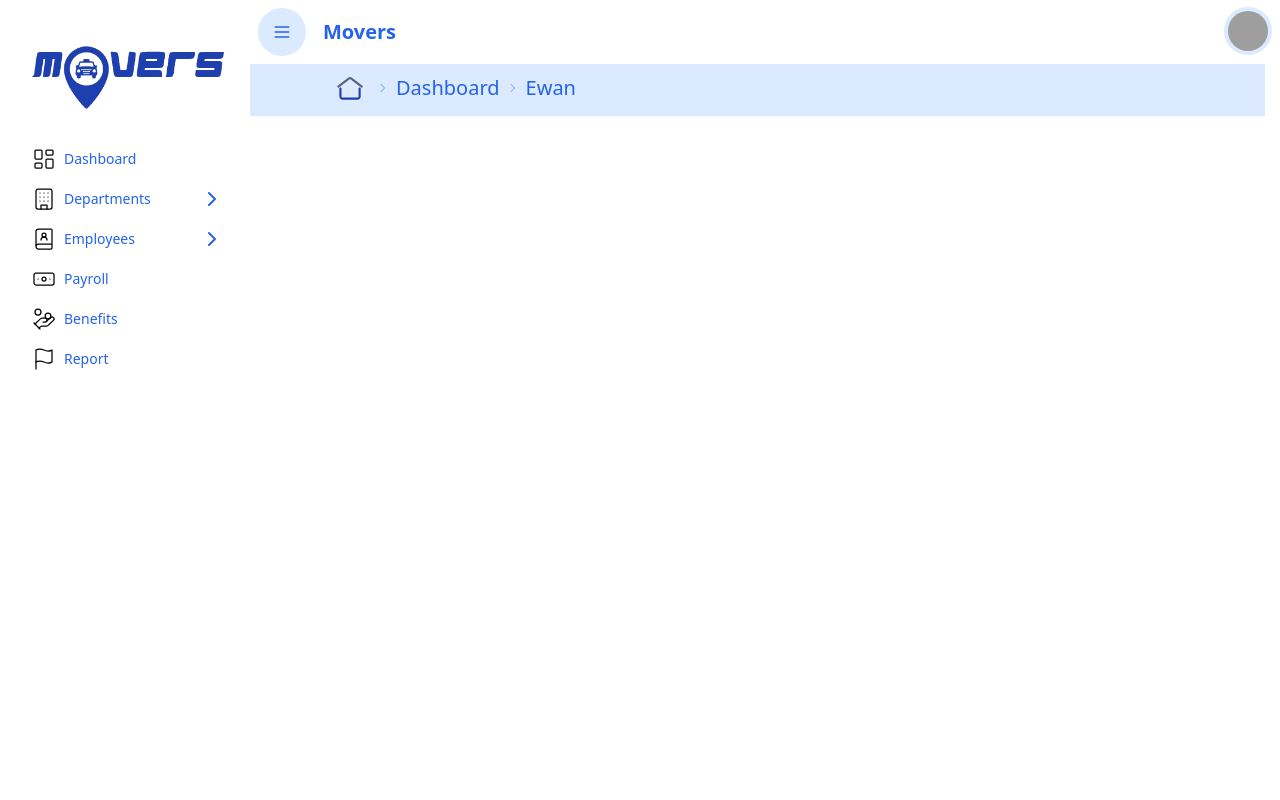
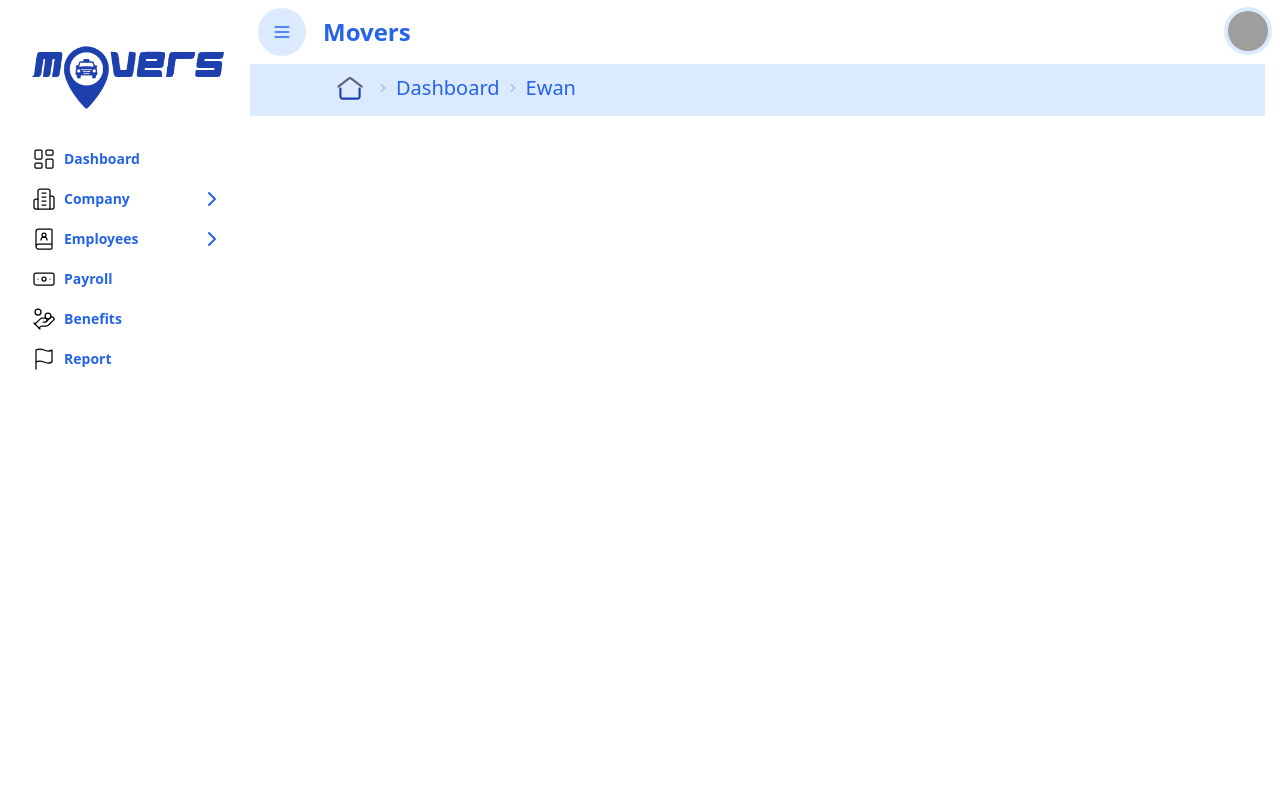
Before and after one commit to Meelancholy/HR1, a PHP site: page / in a window 1280 px wide, after a click that opens the changed part. Run offline with PHP 8.4, Linux system fonts and the light colour scheme; grey boxes are pictures that could not be loaded.

Commit message:
renamed:    assets/taxi.png -> assets/logo.png 	renamed:    src/input.css -> css/input.css 	renamed:    src/output.css -> css/output.css 	renamed:    src/index.html -> src/index.php

```diff
--- a/src/output.css
+++ b/css/output.css
@@ -1976,11 +1976,6 @@ html:has(.drawer-toggle:checked) {
   transform: translate(var(--tw-translate-x), var(--tw-translate-y)) rotate(var(--tw-rotate)) skewX(var(--tw-skew-x)) skewY(var(--tw-skew-y)) scaleX(var(--tw-scale-x)) scaleY(var(--tw-scale-y));
 }
 
-.rotate-90 {
-  --tw-rotate: 90deg;
-  transform: translate(var(--tw-translate-x), var(--tw-translate-y)) rotate(var(--tw-rotate)) skewX(var(--tw-skew-x)) skewY(var(--tw-skew-y)) scaleX(var(--tw-scale-x)) scaleY(var(--tw-scale-y));
-}
-
 .transform {
   transform: translate(var(--tw-translate-x), var(--tw-translate-y)) rotate(var(--tw-rotate)) skewX(var(--tw-skew-x)) skewY(var(--tw-skew-y)) scaleX(var(--tw-scale-x)) scaleY(var(--tw-scale-y));
 }
@@ -1995,6 +1990,10 @@ html:has(.drawer-toggle:checked) {
 
 .rounded-full {
   border-radius: 9999px;
+}
+
+.rounded-md {
+  border-radius: 0.375rem;
 }
 
 .bg-blue-100 {
@@ -2035,19 +2034,56 @@ html:has(.drawer-toggle:checked) {
   padding-top: 1.25rem;
 }
 
+.font-mono {
+  font-family: ui-monospace, SFMono-Regular, Menlo, Monaco, Consolas, "Liberation Mono", "Courier New", monospace;
+}
+
+.font-sans {
+  font-family: ui-sans-serif, system-ui, sans-serif, "Apple Color Emoji", "Segoe UI Emoji", "Segoe UI Symbol", "Noto Color Emoji";
+}
+
 .text-xl {
   font-size: 1.25rem;
   line-height: 1.75rem;
 }
 
+.text-sm {
+  font-size: 0.875rem;
+  line-height: 1.25rem;
+}
+
+.text-2xl {
+  font-size: 1.5rem;
+  line-height: 2rem;
+}
+
+.font-bold {
+  font-weight: 700;
+}
+
+.italic {
+  font-style: italic;
+}
+
 .text-blue-600 {
   --tw-text-opacity: 1;
   color: rgb(37 99 235 / var(--tw-text-opacity));
 }
 
+.text-blue-800 {
+  --tw-text-opacity: 1;
+  color: rgb(30 64 175 / var(--tw-text-opacity));
+}
+
 .shadow {
   --tw-shadow: 0 1px 3px 0 rgb(0 0 0 / 0.1), 0 1px 2px -1px rgb(0 0 0 / 0.1);
   --tw-shadow-colored: 0 1px 3px 0 var(--tw-shadow-color), 0 1px 2px -1px var(--tw-shadow-color);
+  box-shadow: var(--tw-ring-offset-shadow, 0 0 #0000), var(--tw-ring-shadow, 0 0 #0000), var(--tw-shadow);
+}
+
+.shadow-inner {
+  --tw-shadow: inset 0 2px 4px 0 rgb(0 0 0 / 0.05);
+  --tw-shadow-colored: inset 0 2px 4px 0 var(--tw-shadow-color);
   box-shadow: var(--tw-ring-offset-shadow, 0 0 #0000), var(--tw-ring-shadow, 0 0 #0000), var(--tw-shadow);
 }
 
--- a/src/index.html
+++ /dev/null
@@ -1,108 +0,0 @@
-<!doctype html>
-<html>
-<head>
-  <meta charset="UTF-8">
-  <meta name="viewport" content="width=device-width, initial-scale=1.0">
-  <link href="./output.css" rel="stylesheet">
-  <link href="../css/styles.css" rel="stylesheet">
-</head>
-<body class="bg-white">
-  <div class="fixed top-0 left-0 w-screen h-12 bg-white navbar">
-    <div class="flex-1 ">
-      <label for="my-drawer" class="btn btn-ghost btn-circle drawer-btn bg-blue-100 hover:bg-blue-200">
-        <svg xmlns="http://www.w3.org/2000/svg" fill="none" viewBox="0 0 24 24" class="inline-block w-5 h-5 stroke-current text-blue-600 transition duration-300">
-          <path stroke-linecap="round" stroke-linejoin="round" stroke-width="2" d="M4 6h16M4 12h16M4 18h16" class="drawer-btn-icon"></path>
-        </svg>
-      </label>
-      <a class="btn btn-ghost text-xl text-blue-600">Movers</a>
-    </div>
-    <div class="fixed top-0 left-0 w-64 h-screen bg-white text-blue-600 transform -translate-x-full transition-transform duration-300 ease-in-out drawer">
-      <input id="my-drawer" type="checkbox" class="drawer-toggle" />
-      <div class="drawer-side">
-        <label for="my-drawer" aria-label="close sidebar" class="drawer-overlay bg-blue-100 bg-opacity-50"></label>
-        <ul class="menu bg-white text-blue-600 min-h-full w-64 p-4">
-          <!-- Sidebar content here -->
-          <br><li><a href="index.html"><img alt="Movers Logo" src="../assets/taxi.png"/></a></li><br>
-          <li><a class="hover:text-blue-800" href="index.html"><svg xmlns="http://www.w3.org/2000/svg" width="24" height="24" viewBox="0 0 24 24" fill="none" stroke="#000000" stroke-width="1.25" stroke-linecap="round" stroke-linejoin="round" class="lucide lucide-layout-dashboard"><rect width="7" height="9" x="3" y="3" rx="1"/><rect width="7" height="5" x="14" y="3" rx="1"/><rect width="7" height="9" x="14" y="12" rx="1"/><rect width="7" height="5" x="3" y="16" rx="1"/></svg>
-            Dashboard</a>
-          </li>
-          <li>
-            <a class="department-link hover:text-blue-800"><svg xmlns="http://www.w3.org/2000/svg" width="24" height="24" viewBox="0 0 24 24" fill="none" stroke="#000000" stroke-width="1.25" stroke-linecap="round" stroke-linejoin="round" class="lucide lucide-building"><rect width="16" height="20" x="4" y="2" rx="2" ry="2"/><path d="M9 22v-4h6v4"/><path d="M8 6h.01"/><path d="M16 6h.01"/><path d="M12 6h.01"/><path d="M12 10h.01"/><path d="M12 14h.01"/><path d="M16 10h.01"/><path d="M16 14h.01"/><path d="M8 10h.01"/><path d="M8 14h.01"/></svg>
-              Departments
-              <svg xmlns="http://www.w3.org/2000/svg" width="24" height="24" viewBox="0 0 24 24" fill="none" stroke="currentColor" stroke-width="2" stroke-linecap="round" stroke-linejoin="round" class="lucide lucide-chevron-right" id="arrow-icon-department"><path d="m9 18 6-6-6-6"/></svg></a>
-            <ul id="department-list" class="hidden">
-              <li><a class="hover:text-blue-800"><svg xmlns="http://www.w3.org/2000/svg" width="24" height="24" viewBox="0 0 24 24" fill="none" stroke="#000000" stroke-width="1.25" stroke-linecap="round" stroke-linejoin="round" class="lucide lucide-wrench"><path d="M14.7 6.3a1 1 0 0 0 0 1.4l1.6 1.6a1 1 0 0 0 1.4 0l3.77-3.77a6 6 0 0 1-7.94 7.94l-6.91 6.91a2.12 2.12 0 0 1-3-3l6.91-6.91a6 6 0 0 1 7.94-7.94l-3.76 3.76z"/></svg>
-                Manage Departments
-              </a>
-              </li>
-              <li><a class="hover:text-blue-800"><svg xmlns="http://www.w3.org/2000/svg" width="24" height="24" viewBox="0 0 24 24" fill="none" stroke="#000000" stroke-width="1.25" stroke-linecap="round" stroke-linejoin="round" class="lucide lucide-house-plus"><path d="M13.22 2.416a2 2 0 0 0-2.511.057l-7 5.999A2 2 0 0 0 3 10v9a2 2 0 0 0 2 2h14a2 2 0 0 0 2-2v-7.354"/><path d="M15 21v-8a1 1 0 0 0-1-1h-4a1 1 0 0 0-1 1v8"/><path d="M15 6h6"/><path d="M18 3v6"/></svg>
-                Add Department
-              </a>
-              </li>
-            </ul>
-          </li>
-          <li>
-            <a class="employee-link hover:text-blue-800"><svg xmlns="http://www.w3.org/2000/svg" width="24" height="24" viewBox="0 0 24 24" fill="none" stroke="#000000" stroke-width="1.25" stroke-linecap="round" stroke-linejoin="round" class="lucide lucide-book-user"><path d="M15 13a3 3 0 1 0-6 0"/><path d="M4 19.5v-15A2.5 2.5 0 0 1 6.5 2H19a1 1 0 0 1 1 1v18a1 1 0 0 1-1 1H6.5a1 1 0 0 1 0-5H20"/><circle cx="12" cy="8" r="2"/></svg>
-              Employees
-              <svg xmlns="http://www.w3.org/2000/svg" width="24" height="24" viewBox="0 0 24 24" fill="none" stroke="currentColor" stroke-width="2" stroke-linecap="round" stroke-linejoin="round" class="lucide lucide-chevron-right" id="arrow-icon-employee"><path d="m9 18 6-6-6-6"/></svg></a>
-            <ul id="employee-list" class="hidden">
-              <li><a class="hover:text-blue-800"><svg xmlns="http://www.w3.org/2000/svg" width="24" height="24" viewBox="0 0 24 24" fill="none" stroke="#000000" stroke-width="1.25" stroke-linecap="round" stroke-linejoin="round" class="lucide lucide-users"><path d="M16 21v-2a4 4 0 0 0-4-4H6a4 4 0 0 0-4 4v2"/><circle cx="9" cy="7" r="4"/><path d="M22 21v-2a4 4 0 0 0-3-3.87"/><path d="M16 3.13a4 4 0 0 1 0 7.75"/></svg>
-                Manage Employees
-              </a>
-            </li>
-              <li><a class="hover:text-blue-800"><svg xmlns="http://www.w3.org/2000/svg" width="24" height="24" viewBox="0 0 24 24" fill="none" stroke="#000000" stroke-width="1.25" stroke-linecap="round" stroke-linejoin="round" class="lucide lucide-user-plus"><path d="M16 21v-2a4 4 0 0 0-4-4H6a4 4 0 0 0-4 4v2"/><circle cx="9" cy="7" r="4"/><line x1="19" x2="19" y1="8" y2="14"/><line x1="22" x2="16" y1="11" y2="11"/></svg>
-                Add Employee
-              </a>
-            </li>
-            </ul>
-          </li>
-          <li><a class="hover:text-blue-800"><svg xmlns="http://www.w3.org/2000/svg" width="24" height="24" viewBox="0 0 24 24" fill="none" stroke="#000000" stroke-width="1.25" stroke-linecap="round" stroke-linejoin="round" class="lucide lucide-banknote"><rect width="20" height="12" x="2" y="6" rx="2"/><circle cx="12" cy="12" r="2"/><path d="M6 12h.01M18 12h.01"/></svg>
-            Payroll</a></li>
-          <li><a class="hover:text-blue-800"><svg xmlns="http://www.w3.org/2000/svg" width="24" height="24" viewBox="0 0 24 24" fill="none" stroke="#000000" stroke-width="1.25" stroke-linecap="round" stroke-linejoin="round" class="lucide lucide-hand-coins"><path d="M11 15h2a2 2 0 1 0 0-4h-3c-.6 0-1.1.2-1.4.6L3 17"/><path d="m7 21 1.6-1.4c.3-.4.8-.6 1.4-.6h4c1.1 0 2.1-.4 2.8-1.2l4.6-4.4a2 2 0 0 0-2.75-2.91l-4.2 3.9"/><path d="m2 16 6 6"/><circle cx="16" cy="9" r="2.9"/><circle cx="6" cy="5" r="3"/></svg>
-            Benefits</a></li>
-          <li><a class="hover:text-blue-800"><svg xmlns="http://www.w3.org/2000/svg" width="24" height="24" viewBox="0 0 24 24" fill="none" stroke="#000000" stroke-width="1.25" stroke-linecap="round" stroke-linejoin="round" class="lucide lucide-flag"><path d="M4 15s1-1 4-1 5 2 8 2 4-1 4-1V3s-1 1-4 1-5-2-8-2-4 1-4 1z"/><line x1="4" x2="4" y1="22" y2="15"/></svg>
-            Report</a></li>
-        </ul>
-      </div>
-    </div>
-
-    <div class="flex-none">
-      <div class="dropdown dropdown-end">
-        <div tabindex="0" role="button" class="btn btn-ghost btn-circle avatar bg-blue-100 hover:bg-blue-200">
-          <div class="w-10 rounded-full">
-            <img
-              alt="Profile Picture"
-              src="https://img.daisyui.com/images/stock/photo-1534528741775-53994a69daeb.webp" />
-          </div>
-        </div>
-        <ul
-          tabindex="0"
-          class="menu menu-sm dropdown-content bg-white text-blue-600 rounded-box z-[1] mt-3 w-52 p-2 shadow">
-          <li>
-            <a class="justify-between hover:text-blue-800">
-              Profile
-            </a>
-          </li>
-          <li><a class="hover:text-blue-800">Settings</a></li>
-          <li><a class="hover:text-blue-800">Logout</a></li>
-        </ul>
-      </div>
-    </div>
-  </div>
-
-  <div class="pt-12">
-    <main class="main-content bg-blue-100">
-      <div class="breadcrumbs text-xl text-blue-600 relative pl-20 pt-5">
-        <ul>
-          <li><a href="index.html" class="hover:text-blue-800">
-            <svg width="40px" height="40px" viewBox="-286.72 -286.72 1597.44 1597.44" class="icon" version="1.1" xmlns="http://www.w3.org/2000/svg" fill="#000000"><g id="SVGRepo_bgCarrier" stroke-width="0"></g><g id="SVGRepo_tracerCarrier" stroke-linecap="round" stroke-linejoin="round"></g><g id="SVGRepo_iconCarrier"><path d="M981.4 502.3c-9.1 0-18.3-2.9-26-8.9L539 171.7c-15.3-11.8-36.7-11.8-52 0L70.7 493.4c-18.6 14.4-45.4 10.9-59.7-7.7-14.4-18.6-11-45.4 7.7-59.7L435 104.3c46-35.5 110.2-35.5 156.1 0L1007.5 426c18.6 14.4 22 41.1 7.7 59.7-8.5 10.9-21.1 16.6-33.8 16.6z" fill="#5F6379"></path><path d="M810.4 981.3H215.7c-70.8 0-128.4-57.6-128.4-128.4V534.2c0-23.5 19.1-42.6 42.6-42.6s42.6 19.1 42.6 42.6v318.7c0 23.8 19.4 43.2 43.2 43.2h594.8c23.8 0 43.2-19.4 43.2-43.2V534.2c0-23.5 19.1-42.6 42.6-42.6s42.6 19.1 42.6 42.6v318.7c-0.1 70.8-57.7 128.4-128.5 128.4z" fill="#1e40ae"></path></g></svg>
-          </a></li>
-          <li><a class="hover:text-blue-800">Dashboard</a></li>
-          <li>Ewan</li>
-        </ul>
-      </div>
-    </main>
-  </div>
-  <script src="script/sidebar.js"></script>
-</body>
-</html>
--- /dev/null
+++ b/src/index.php
@@ -0,0 +1,111 @@
+<!doctype html>
+<html>
+<head>
+  <meta charset="UTF-8">
+  <meta name="viewport" content="width=device-width, initial-scale=1.0">
+  <link href="../css/output.css" rel="stylesheet">
+  <link href="../css/styles.css" rel="stylesheet">
+</head>
+<body class="bg-white">
+  <div class="fixed top-0 left-0 w-screen h-12 bg-white navbar">
+    <div class="flex-1 ">
+      <label for="my-drawer" class="btn btn-ghost btn-circle drawer-btn bg-blue-100 hover:bg-blue-200">
+        <svg xmlns="http://www.w3.org/2000/svg" fill="none" viewBox="0 0 24 24" class="inline-block w-5 h-5 stroke-current text-blue-600 transition duration-300">
+          <path stroke-linecap="round" stroke-linejoin="round" stroke-width="2" d="M4 6h16M4 12h16M4 18h16" class="drawer-btn-icon"></path>
+        </svg>
+      </label>
+      <a class="btn btn-ghost text-2xl font-bold text-blue-600" href="index.php">Movers</a>
+    </div>
+    <div class="fixed top-0 left-0 w-64 h-screen bg-white font-bold text-blue-600 transform -translate-x-full transition-transform duration-300 ease-in-out drawer">
+      <input id="my-drawer" type="checkbox" class="drawer-toggle" />
+      <div class="drawer-side">
+        <label for="my-drawer" aria-label="close sidebar" class="drawer-overlay bg-blue-100 bg-opacity-50"></label>
+        <ul class="menu bg-white text-blue-600 min-h-full w-64 p-4">
+          <!-- Sidebar content here -->
+          <br><li><a href="index.php"><img alt="Movers Logo" src="../assets/logo.png"/></a></li><br>
+          <li><a class="hover:text-blue-800" href="index.php"><svg xmlns="http://www.w3.org/2000/svg" width="24" height="24" viewBox="0 0 24 24" fill="none" stroke="#000000" stroke-width="1.25" stroke-linecap="round" stroke-linejoin="round" class="movers movers-layout-dashboard"><rect width="7" height="9" x="3" y="3" rx="1"/><rect width="7" height="5" x="14" y="3" rx="1"/><rect width="7" height="9" x="14" y="12" rx="1"/><rect width="7" height="5" x="3" y="16" rx="1"/></svg>
+            Dashboard</a>
+          </li>
+          <li>
+            <a class="department-link hover:text-blue-800"><svg xmlns="http://www.w3.org/2000/svg" width="24" height="24" viewBox="0 0 24 24" fill="none" stroke="#000000" stroke-width="1.25" stroke-linecap="round" stroke-linejoin="round" class="lucide lucide-building-2"><path d="M6 22V4a2 2 0 0 1 2-2h8a2 2 0 0 1 2 2v18Z"/><path d="M6 12H4a2 2 0 0 0-2 2v6a2 2 0 0 0 2 2h2"/><path d="M18 9h2a2 2 0 0 1 2 2v9a2 2 0 0 1-2 2h-2"/><path d="M10 6h4"/><path d="M10 10h4"/><path d="M10 14h4"/><path d="M10 18h4"/></svg>
+              Company
+              <svg xmlns="http://www.w3.org/2000/svg" width="24" height="24" viewBox="0 0 24 24" fill="none" stroke="currentColor" stroke-width="2" stroke-linecap="round" stroke-linejoin="round" class="movers movers-chevron-right" id="arrow-icon-department"><path d="m9 18 6-6-6-6"/></svg></a>
+            <ul id="department-list" class="hidden">
+              <li><a class="hover:text-blue-800"><svg xmlns="http://www.w3.org/2000/svg" width="24" height="24" viewBox="0 0 24 24" fill="none" stroke="#000000" stroke-width="1.25" stroke-linecap="round" stroke-linejoin="round" class="movers movers-building"><rect width="16" height="20" x="4" y="2" rx="2" ry="2"/><path d="M9 22v-4h6v4"/><path d="M8 6h.01"/><path d="M16 6h.01"/><path d="M12 6h.01"/><path d="M12 10h.01"/><path d="M12 14h.01"/><path d="M16 10h.01"/><path d="M16 14h.01"/><path d="M8 10h.01"/><path d="M8 14h.01"/></svg>
+                Manage Departments
+              </a>
+              </li>
+              <li><a class="hover:text-blue-800"><svg xmlns="http://www.w3.org/2000/svg" width="24" height="24" viewBox="0 0 24 24" fill="none" stroke="#000000" stroke-width="1.25" stroke-linecap="round" stroke-linejoin="round" class="movers movers-house-plus"><path d="M13.22 2.416a2 2 0 0 0-2.511.057l-7 5.999A2 2 0 0 0 3 10v9a2 2 0 0 0 2 2h14a2 2 0 0 0 2-2v-7.354"/><path d="M15 21v-8a1 1 0 0 0-1-1h-4a1 1 0 0 0-1 1v8"/><path d="M15 6h6"/><path d="M18 3v6"/></svg>
+                Manage Positions
+              </a>
+              </li>
+            </ul>
+          </li>
+          <li>
+            <a class="employee-link hover:text-blue-800"><svg xmlns="http://www.w3.org/2000/svg" width="24" height="24" viewBox="0 0 24 24" fill="none" stroke="#000000" stroke-width="1.25" stroke-linecap="round" stroke-linejoin="round" class="movers movers-book-user"><path d="M15 13a3 3 0 1 0-6 0"/><path d="M4 19.5v-15A2.5 2.5 0 0 1 6.5 2H19a1 1 0 0 1 1 1v18a1 1 0 0 1-1 1H6.5a1 1 0 0 1 0-5H20"/><circle cx="12" cy="8" r="2"/></svg>
+              Employees
+              <svg xmlns="http://www.w3.org/2000/svg" width="24" height="24" viewBox="0 0 24 24" fill="none" stroke="currentColor" stroke-width="2" stroke-linecap="round" stroke-linejoin="round" class="movers movers-chevron-right" id="arrow-icon-employee"><path d="m9 18 6-6-6-6"/></svg></a>
+            <ul id="employee-list" class="hidden">
+            <li><a class="hover:text-blue-800"><svg xmlns="http://www.w3.org/2000/svg" width="24" height="24" viewBox="0 0 24 24" fill="none" stroke="#000000" stroke-width="1.25" stroke-linecap="round" stroke-linejoin="round" class="lucide lucide-car-taxi-front"><path d="M10 2h4"/><path d="m21 8-2 2-1.5-3.7A2 2 0 0 0 15.646 5H8.4a2 2 0 0 0-1.903 1.257L5 10 3 8"/><path d="M7 14h.01"/><path d="M17 14h.01"/><rect width="18" height="8" x="3" y="10" rx="2"/><path d="M5 18v2"/><path d="M19 18v2"/></svg>
+               Driver & Vehicles
+              </a>
+              <li><a class="hover:text-blue-800"><svg xmlns="http://www.w3.org/2000/svg" width="24" height="24" viewBox="0 0 24 24" fill="none" stroke="#000000" stroke-width="1.25" stroke-linecap="round" stroke-linejoin="round" class="movers movers-users"><path d="M16 21v-2a4 4 0 0 0-4-4H6a4 4 0 0 0-4 4v2"/><circle cx="9" cy="7" r="4"/><path d="M22 21v-2a4 4 0 0 0-3-3.87"/><path d="M16 3.13a4 4 0 0 1 0 7.75"/></svg>
+                Manage Employees
+              </a>
+            </li>
+              <li><a class="hover:text-blue-800"><svg xmlns="http://www.w3.org/2000/svg" width="24" height="24" viewBox="0 0 24 24" fill="none" stroke="#000000" stroke-width="1.25" stroke-linecap="round" stroke-linejoin="round" class="movers movers-user-plus"><path d="M16 21v-2a4 4 0 0 0-4-4H6a4 4 0 0 0-4 4v2"/><circle cx="9" cy="7" r="4"/><line x1="19" x2="19" y1="8" y2="14"/><line x1="22" x2="16" y1="11" y2="11"/></svg>
+                Add Employee
+              </a>
+            </li>
+            </ul>
+          </li>
+          <li><a class="hover:text-blue-800"><svg xmlns="http://www.w3.org/2000/svg" width="24" height="24" viewBox="0 0 24 24" fill="none" stroke="#000000" stroke-width="1.25" stroke-linecap="round" stroke-linejoin="round" class="movers movers-banknote"><rect width="20" height="12" x="2" y="6" rx="2"/><circle cx="12" cy="12" r="2"/><path d="M6 12h.01M18 12h.01"/></svg>
+            Payroll</a></li>
+          <li><a class="hover:text-blue-800"><svg xmlns="http://www.w3.org/2000/svg" width="24" height="24" viewBox="0 0 24 24" fill="none" stroke="#000000" stroke-width="1.25" stroke-linecap="round" stroke-linejoin="round" class="movers movers-hand-coins"><path d="M11 15h2a2 2 0 1 0 0-4h-3c-.6 0-1.1.2-1.4.6L3 17"/><path d="m7 21 1.6-1.4c.3-.4.8-.6 1.4-.6h4c1.1 0 2.1-.4 2.8-1.2l4.6-4.4a2 2 0 0 0-2.75-2.91l-4.2 3.9"/><path d="m2 16 6 6"/><circle cx="16" cy="9" r="2.9"/><circle cx="6" cy="5" r="3"/></svg>
+            Benefits</a></li>
+          <li><a class="hover:text-blue-800"><svg xmlns="http://www.w3.org/2000/svg" width="24" height="24" viewBox="0 0 24 24" fill="none" stroke="#000000" stroke-width="1.25" stroke-linecap="round" stroke-linejoin="round" class="movers movers-flag"><path d="M4 15s1-1 4-1 5 2 8 2 4-1 4-1V3s-1 1-4 1-5-2-8-2-4 1-4 1z"/><line x1="4" x2="4" y1="22" y2="15"/></svg>
+            Report</a></li>
+        </ul>
+      </div>
+    </div>
+
+    <div class="flex-none">
+      <div class="dropdown dropdown-end">
+        <div tabindex="0" role="button" class="btn btn-ghost btn-circle avatar bg-blue-100 hover:bg-blue-200">
+          <div class="w-10 rounded-full">
+            <img
+              alt="Profile Picture"
+              src="https://img.daisyui.com/images/stock/photo-1534528741775-53994a69daeb.webp" />
+          </div>
+        </div>
+        <ul
+          tabindex="0"
+          class="menu menu-sm dropdown-content bg-white text-blue-600 rounded-box z-[1] mt-3 w-52 p-2 shadow">
+          <li>
+            <a class="justify-between hover:text-blue-800">
+              Profile
+            </a>
+          </li>
+          <li><a class="hover:text-blue-800">Settings</a></li>
+          <li><a class="hover:text-blue-800">Logout</a></li>
+        </ul>
+      </div>
+    </div>
+  </div>
+
+  <div class="pt-12">
+    <main class="main-content bg-blue-100">
+      <div class="breadcrumbs text-xl text-blue-600 relative pl-20 pt-5">
+        <ul>
+          <li><a href="index.php" class="hover:text-blue-800">
+            <svg width="40px" height="40px" viewBox="-286.72 -286.72 1597.44 1597.44" class="icon" version="1.1" xmlns="http://www.w3.org/2000/svg" fill="#000000"><g id="SVGRepo_bgCarrier" stroke-width="0"></g><g id="SVGRepo_tracerCarrier" stroke-linecap="round" stroke-linejoin="round"></g><g id="SVGRepo_iconCarrier"><path d="M981.4 502.3c-9.1 0-18.3-2.9-26-8.9L539 171.7c-15.3-11.8-36.7-11.8-52 0L70.7 493.4c-18.6 14.4-45.4 10.9-59.7-7.7-14.4-18.6-11-45.4 7.7-59.7L435 104.3c46-35.5 110.2-35.5 156.1 0L1007.5 426c18.6 14.4 22 41.1 7.7 59.7-8.5 10.9-21.1 16.6-33.8 16.6z" fill="#5F6379"></path><path d="M810.4 981.3H215.7c-70.8 0-128.4-57.6-128.4-128.4V534.2c0-23.5 19.1-42.6 42.6-42.6s42.6 19.1 42.6 42.6v318.7c0 23.8 19.4 43.2 43.2 43.2h594.8c23.8 0 43.2-19.4 43.2-43.2V534.2c0-23.5 19.1-42.6 42.6-42.6s42.6 19.1 42.6 42.6v318.7c-0.1 70.8-57.7 128.4-128.5 128.4z" fill="#1e40ae"></path></g></svg>
+          </a></li>
+          <li><a class="hover:text-blue-800">Dashboard</a></li>
+          <li>Ewan</li>
+        </ul>
+      </div>
+    </main>
+  </div>
+  <script src="script/sidebar.js"></script>
+</body>
+</html>
```
Also changed, not shown: assets/logo.png (renamed from assets/taxi.png), css/input.css (renamed from src/input.css).
